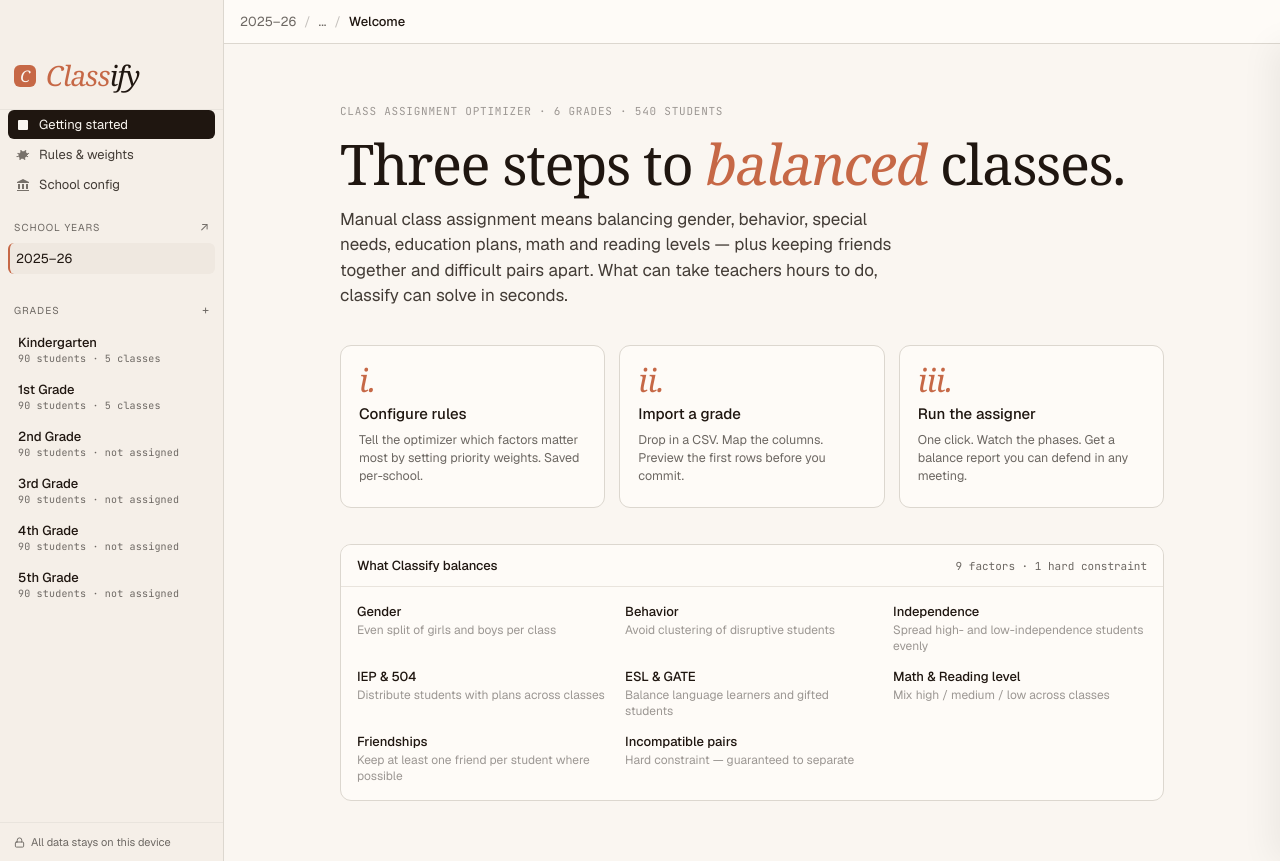
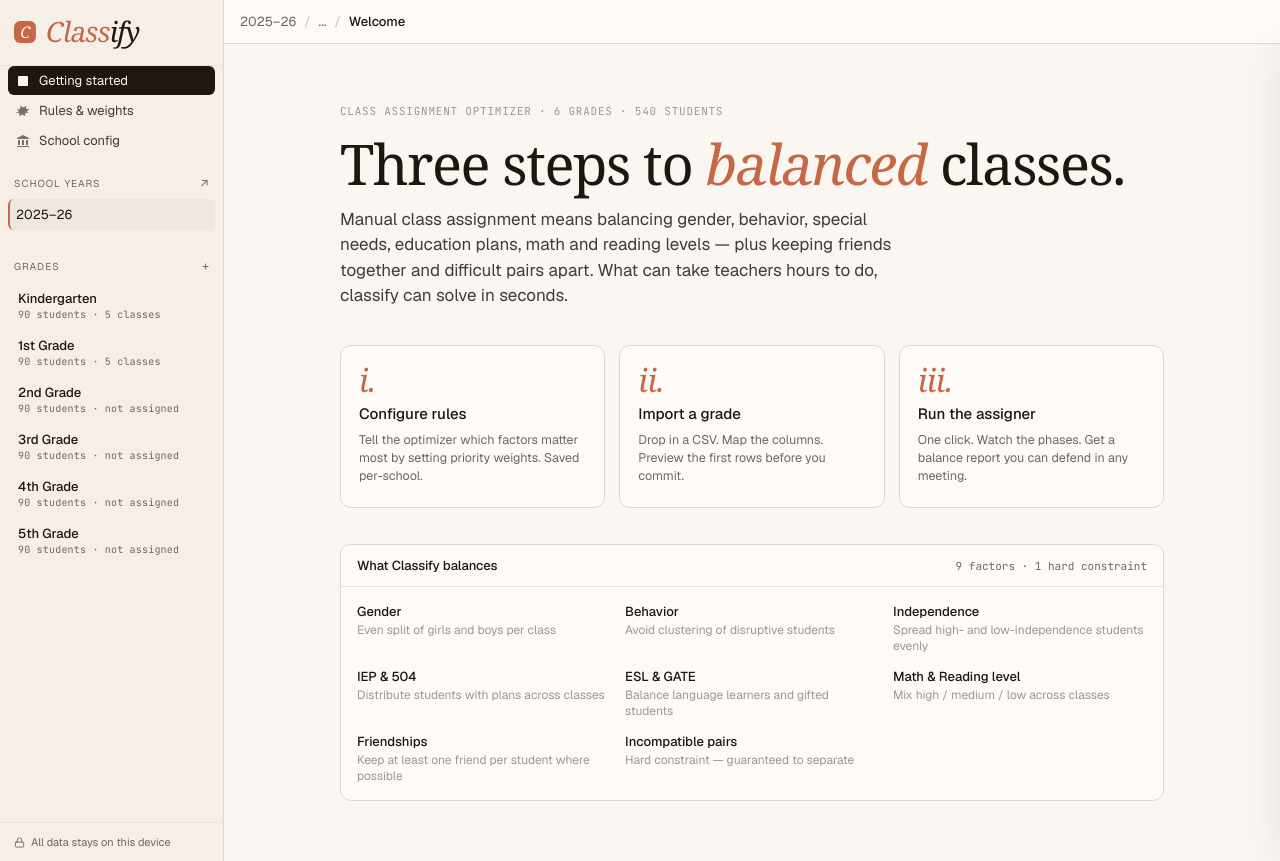
Before and after one commit to shobel/class-assigner, a Flask app: page / in a window 1280 px wide. Run offline with Flask 3, Linux system fonts and the light colour scheme; some web fonts are replaced.

Commit message:
Switch to native macOS title bar for natural window dragging
Co-Authored-By: Claude Sonnet 4.6 <noreply@anthropic.com>

```diff
--- a/electron/main.js
+++ b/electron/main.js
@@ -99,8 +99,7 @@ function createWindow(port) {
     height: 820,
     minWidth: 900,
     minHeight: 600,
-    titleBarStyle: process.platform === 'darwin' ? 'hiddenInset' : 'default',
-    trafficLightPosition: process.platform === 'darwin' ? { x: 14, y: 18 } : undefined,
+    titleBarStyle: 'default',
     webPreferences: {
       contextIsolation: true,
       nodeIntegration: false,
--- a/webapp/static/css/homeroom-full.css
+++ b/webapp/static/css/homeroom-full.css
@@ -73,12 +73,6 @@ body {
   overflow-y: auto;
 }
 
-/* Dedicated drag strip at the top — traffic lights appear here on macOS */
-.electron-titlebar {
-  height: 44px;
-  flex-shrink: 0;
-  -webkit-app-region: drag;
-}
 
 .topbar {
   grid-area: topbar;
--- a/webapp/templates/homeroom.html
+++ b/webapp/templates/homeroom.html
@@ -19,8 +19,6 @@
     <div class="app" id="app">
         <!-- Sidebar -->
         <aside class="sidebar">
-            <!-- Draggable title bar strip for Electron (traffic lights live here) -->
-            <div class="electron-titlebar"></div>
             <div class="brand">
                 <div class="brand-mark">C</div>
                 <div>
```
